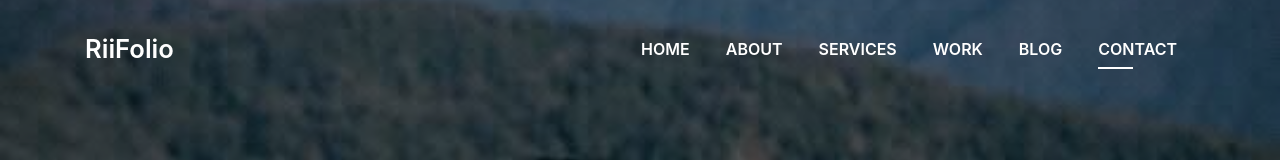
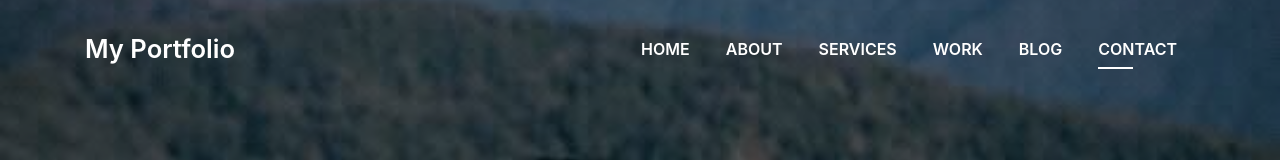
Before and after one commit to Ritika-Thapa/Test, a plain HTML site: page index.html in a window 1280 px wide. Shown: the top 160 px of the page. Drawn offline with Linux system fonts and the light colour scheme; files whose address does not match are found by name.

Commit message:
Change Header name

```diff
--- a/index.html
+++ b/index.html
@@ -37,7 +37,7 @@
   <!--/ Nav Star /-->
   <nav class="navbar navbar-b navbar-trans navbar-expand-md fixed-top" id="mainNav">
     <div class="container">
-      <a class="navbar-brand js-scroll" href="#page-top">RiiFolio</a>
+      <a class="navbar-brand js-scroll" href="#page-top">My Portfolio</a>
       <button class="navbar-toggler collapsed" type="button" data-toggle="collapse" data-target="#navbarDefault"
         aria-controls="navbarDefault" aria-expanded="false" aria-label="Toggle navigation">
         <span></span>
```
